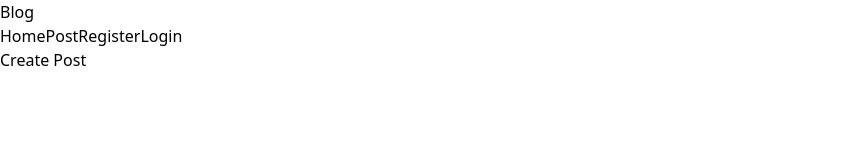
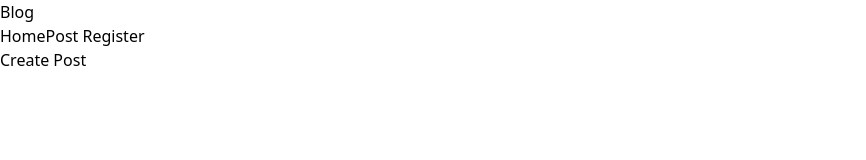
Before and after one commit to zakiabdullahi/react-blog-app-with-context-api, a React (Vite) app: page /new in a window 1280 px wide. Shown: the top 160 px of the page, without its empty margins (0-866 px from the left). Built offline with nearby package versions, Linux system fonts and the light colour scheme.

Commit message:
fixed header auth

```diff
--- a/src/Context/AuthContext.jsx
+++ b/src/Context/AuthContext.jsx
@@ -36,6 +36,12 @@ export const AuthProvider = ({ children }) => {
     }
   };
 
+  const logout = () => {
+    dispatch({
+      type: "LOGOUT",
+    });
+  };
+
   const setAuthenticatedUser = () => {
     dispatch({
       type: "ISAUTHENTICATED",
@@ -49,6 +55,7 @@ export const AuthProvider = ({ children }) => {
     currentUser: state.currentUser,
     registerUser,
     checkLogin,
+    logout,
     setAuthenticatedUser,
   };
 
--- a/src/Reducers/authReducer.js
+++ b/src/Reducers/authReducer.js
@@ -30,6 +30,16 @@ export const authReducer = (state = initialState, action) => {
 
 
         }
+        case "LOGOUT": {
+
+            return {
+                ...state,
+                currentUser: {},
+
+            }
+
+
+        }
         case "ISAUTHENTICATED": {
 
             return {
--- a/src/components/Header.jsx
+++ b/src/components/Header.jsx
@@ -3,7 +3,7 @@ import { Link } from "react-router-dom";
 import { AuthContext } from "../Context/AuthContext";
 
 const Header = () => {
-  const { isAuthenticate } = useContext(AuthContext);
+  const { isAuthenticate, currentUser, logout } = useContext(AuthContext);
   return (
     <div className="h-16  fixed top-0 left-0 right-0 bg-white bg-opacity-90  border-b border-gray-200 pt-4 z-10">
       <div className="max-w-4xl mx-auto">
@@ -19,12 +19,18 @@ const Header = () => {
               Post
             </Link>
             <Link to="/new">{isAuthenticate ? "CreatePost" : ""}</Link>
-            <Link to="/register" href="#">
-              Register
-            </Link>
-            <Link className={`  "block" : "hidden"}`} to="/login" href="#">
-              Login
-            </Link>
+            {currentUser ? (
+              <Link to="/login"> Login</Link>
+            ) : (
+              <Link to="/register"> Register</Link>
+            )}
+
+            {currentUser && (
+              <Link to="/login" onClick={() => logout()}>
+                {" "}
+                Logout
+              </Link>
+            )}
           </ul>
         </div>
       </div>
```
